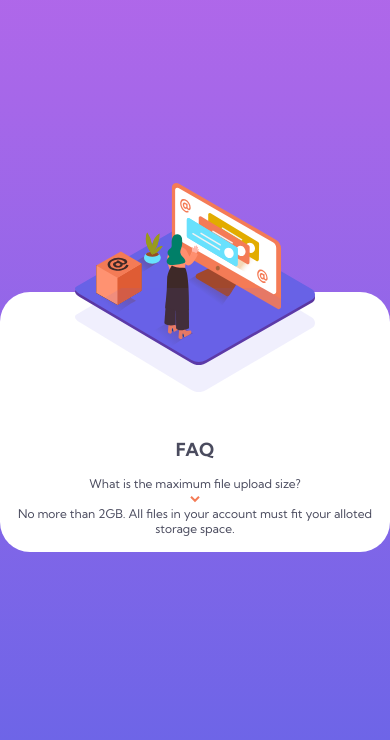
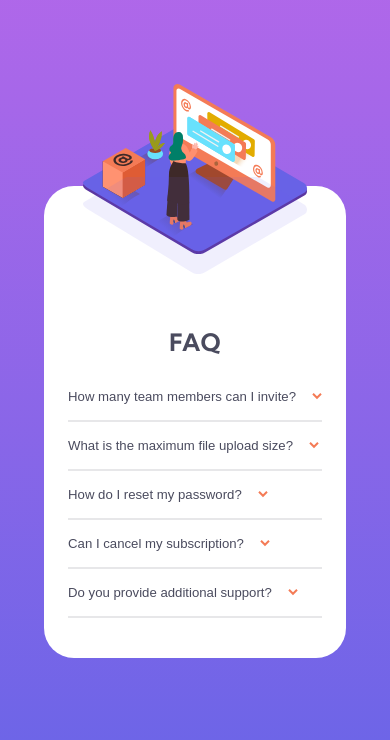
Before and after one commit to bodV6/FAQ-accordion-card, a plain HTML site: page index.html in a window 390 px wide. Drawn offline with Linux system fonts and the light colour scheme.

Commit message:
mobile design done

```diff
--- a/index.html
+++ b/index.html
@@ -33,21 +33,90 @@
       </section>
       <section class="FAQs">
         <h1>FAQ</h1>
-        <div>
-          <div class="question">
+        <div class="faq">
+          <button class="question">
+            <p>How many team members can I invite?</p>
+            <img
+              src="./images/icon-arrow-down.svg"
+              alt=" click arrow down to reveal the answer"
+              srcset=""
+            />
+          </button>
+          <div class="answer">
+            <p>
+              No more than 2GB. All files in your account must fit your alloted
+              storage space.
+            </p>
+          </div>
+          <hr />
+        </div>
+        <div class="faq">
+          <button class="question">
             <p>What is the maximum file upload size?</p>
             <img
               src="./images/icon-arrow-down.svg"
               alt=" click arrow down to reveal the answer"
               srcset=""
             />
-          </div>
+          </button>
           <div class="answer">
             <p>
               No more than 2GB. All files in your account must fit your alloted
               storage space.
             </p>
           </div>
+          <hr />
+        </div>
+        <div class="faq">
+          <button class="question">
+            <p>How do I reset my password?</p>
+            <img
+              src="./images/icon-arrow-down.svg"
+              alt=" click arrow down to reveal the answer"
+              srcset=""
+            />
+          </button>
+          <div class="answer">
+            <p>
+              No more than 2GB. All files in your account must fit your alloted
+              storage space.
+            </p>
+          </div>
+          <hr />
+        </div>
+        <div class="faq">
+          <button class="question">
+            <p>Can I cancel my subscription?</p>
+            <img
+              src="./images/icon-arrow-down.svg"
+              alt=" click arrow down to reveal the answer"
+              srcset=""
+            />
+          </button>
+          <div class="answer">
+            <p>
+              No more than 2GB. All files in your account must fit your alloted
+              storage space.
+            </p>
+          </div>
+          <hr />
+        </div>
+        <div class="faq">
+          <button class="question">
+            <p>Do you provide additional support?</p>
+            <img
+              src="./images/icon-arrow-down.svg"
+              alt=" click arrow down to reveal the answer"
+              srcset=""
+            />
+          </button>
+          <div class="answer">
+            <p>
+              No more than 2GB. All files in your account must fit your alloted
+              storage space.
+            </p>
+          </div>
+          <hr />
         </div>
       </section>
     </main>
--- a/style.css
+++ b/style.css
@@ -59,6 +59,7 @@ body {
   background: linear-gradient(var(--Soft-violet), var(--Soft-blue));
   color: var(--Very-dark-grayish-blue);
   font-size: var(--font-size);
+  font-weight: 400;
   display: flex;
   align-items: center;
   justify-content: center;
@@ -67,18 +68,17 @@ body {
 }
 
 main {
-  /* position: relative; */
   background-color: #fff;
   border-radius: 30px;
-  min-width: 80vw;
+  max-width: 85vw;
 }
 
 .image-illustration {
   position: relative;
   /* top: 20; */
-  bottom: 125px;
+  bottom: 7.4rem;
   /* left: 40px; */
-  width: 15rem;
+  width: 14rem;
   margin: 1rem auto;
 }
 
@@ -86,9 +86,67 @@ main {
   margin-top: -5rem;
 }
 
+.FAQs {
+  margin-top: -8rem;
+  padding: 1.5rem;
+  text-align: center;
+}
 
-.FAQs {
-    margin-top: -8rem;
-    padding: 1rem;
-    text-align: center;
+.FAQs h1 {
+  font-size: calc(var(--font-size) * 2);
+  font-weight: 700;
+  margin-bottom: 2rem;
 }
+
+.faq {
+  text-align: left;
+}
+
+.question {
+  padding: 0;
+  display: flex;
+  justify-content: space-between;
+  align-items: center;
+  gap: 1rem;
+  border: none;
+  background-color: #fff;
+  color: var(--Very-dark-grayish-blue);
+  margin-bottom: 1rem;
+  font-size: calc(var(--font-size) * 1.1);
+}
+
+.question:hover {
+  color: var(--Soft-red);
+}
+
+.answer {
+  display: none;
+
+  color: var(--Dark-grayish-blue);
+  margin-bottom: 1.5rem;
+  padding-right: 1rem;
+}
+
+.question:focus {
+    color: var(--Very-dark-desaturated-blue);
+    font-weight: 700;
+}
+
+.question:focus img {
+    transform: rotate(180deg);
+}
+.question:focus + .answer {
+  display: block;
+}
+
+hr {
+  border: 1px solid var(--Light-grayish-blue);
+  margin: 1rem 0;
+}
+
+
+@media (min-width: 40em) {
+    main {
+        display: flex;
+    }
+}
```
